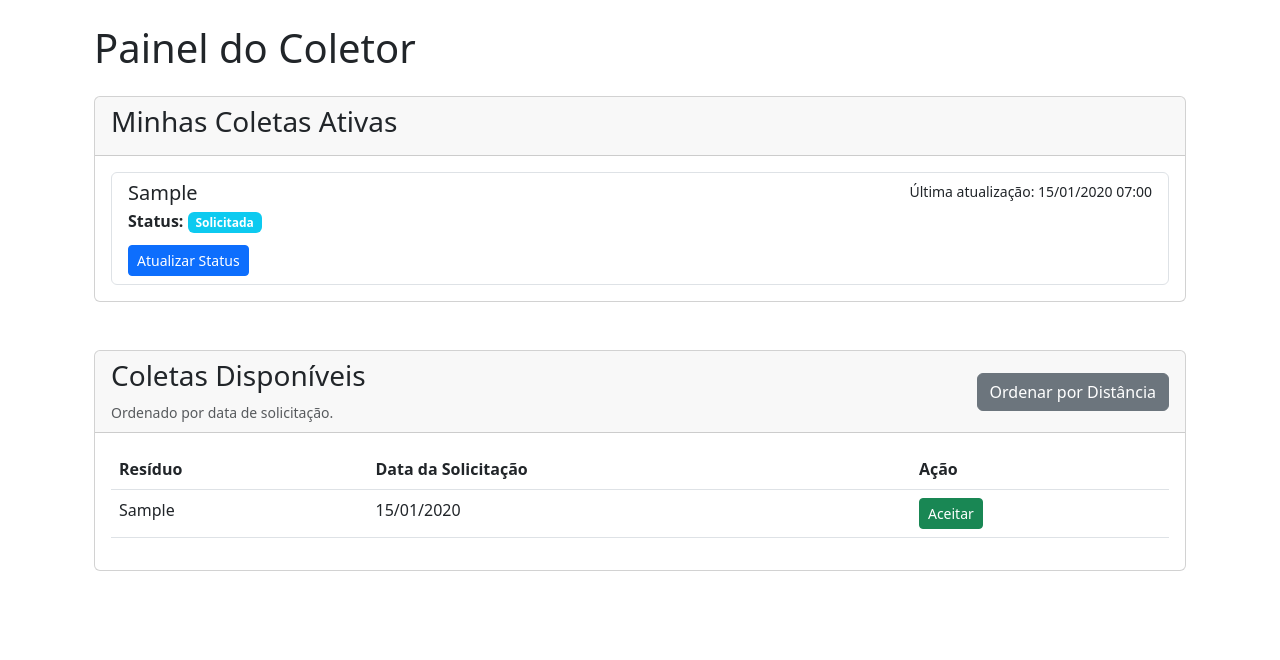
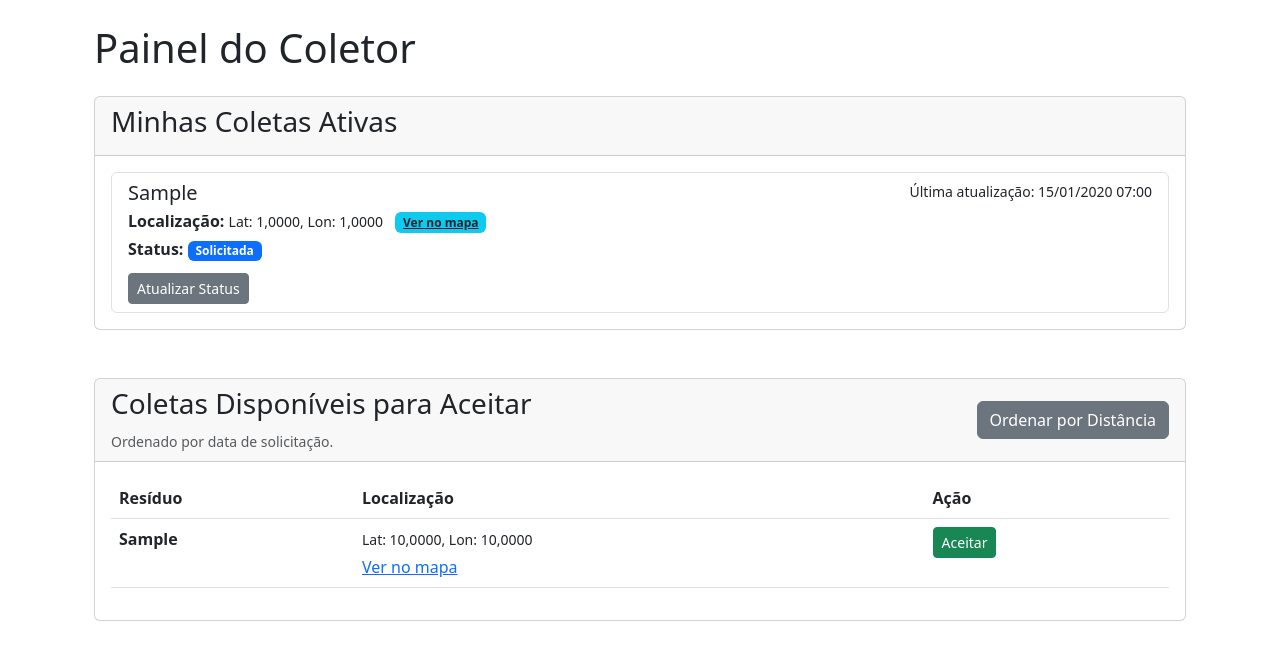
Before and after one commit to ES2-UFPI/ReciclAI-grupo-5, a Django app: template Rec/reciclAI/templates/reciclAI/collector_dashboard.html in a window 1280 px wide. Shown: the part 56-716 px from the top of the page. Run offline with Django 5.2, Linux system fonts and the light colour scheme; tables that the repository leaves empty hold one stand-in row (values such as "Sample post"); the template is opened without the code that fills it: values that come from a table or form of the project are taken from there, most other values are stand-ins (such as "Sample title", 1, 10 or a date in 2020); some libraries are stand-ins or nearby versions.

Commit message:
Atualizar exibição de localização e status nas páginas de coleta e painel do coletor, incluindo links para visualização no mapa. (#91)

```diff
--- a/Rec/reciclAI/templates/reciclAI/collector_dashboard.html
+++ b/Rec/reciclAI/templates/reciclAI/collector_dashboard.html
@@ -20,8 +20,13 @@
                                 <h5 class="mb-1">{{ collection.residue.residue_type }}</h5>
                                 <small>Última atualização: {{ collection.updated_at|date:"d/m/Y H:i" }}</small>
                             </div>
-                            <p class="mb-1"><strong>Status:</strong> <span class="badge bg-info">{{ collection.get_status_display }}</span></p>
-                            <a href="{% url 'reciclAI:collection_transition' collection.id %}" class="btn btn-primary btn-sm mt-2">Atualizar Status</a>
+                            <p class="mb-1">
+                                <strong>Localização:</strong>
+                                <small>Lat: {{ collection.latitude|floatformat:4 }}, Lon: {{ collection.longitude|floatformat:4 }}</small>
+                                <a href="https://www.google.com/maps/search/?api=1&query={{ collection.latitude }},{{ collection.longitude }}" target="_blank" class="badge bg-info text-dark ms-2">Ver no mapa</a>
+                            </p>
+                            <p class="mb-1"><strong>Status:</strong> <span class="badge bg-primary">{{ collection.get_status_display }}</span></p>
+                            <a href="{% url 'reciclAI:collection_transition' collection.id %}" class="btn btn-secondary btn-sm mt-2">Atualizar Status</a>
                         </div>
                     {% endfor %}
                 </div>
@@ -35,7 +40,7 @@
     <div class="card">
         <div class="card-header d-flex justify-content-between align-items-center">
             <div>
-                <h3>Coletas Disponíveis</h3>
+                <h3>Coletas Disponíveis para Aceitar</h3>
                 {% if location_shared %}
                     <p class="mb-0 text-success"><small>Ordenado por distância (do mais próximo ao mais distante).</small></p>
                 {% else %}
@@ -51,21 +56,24 @@
                         <thead>
                             <tr>
                                 <th>Resíduo</th>
+                                <th>Localização</th>
                                 {% if location_shared %}
                                     <th>Distância</th>
                                 {% endif %}
-                                <th>Data da Solicitação</th>
                                 <th>Ação</th>
                             </tr>
                         </thead>
                         <tbody>
                             {% for collection in available_collections %}
                                 <tr>
-                                    <td>{{ collection.residue.residue_type }}</td>
+                                    <td><strong>{{ collection.residue.residue_type }}</strong></td>
+                                    <td>
+                                        <small>Lat: {{ collection.latitude|floatformat:4 }}, Lon: {{ collection.longitude|floatformat:4 }}</small>
+                                        <a href="https://www.google.com/maps/search/?api=1&query={{ collection.latitude }},{{ collection.longitude }}" target="_blank" class="d-block mt-1">Ver no mapa</a>
+                                    </td>
                                     {% if location_shared and collection.distance is not None %}
                                         <td><strong>{{ collection.distance|floatformat:2 }} km</strong></td>
                                     {% endif %}
-                                    <td>{{ collection.created_at|date:"d/m/Y" }}</td>
                                     <td>
                                         <form action="{% url 'reciclAI:accept_collection' collection.id %}" method="post" class="d-inline">
                                             {% csrf_token %}
@@ -103,7 +111,6 @@ document.addEventListener('DOMContentLoaded', function() {
             const lat = position.coords.latitude;
             const lon = position.coords.longitude;
 
-            // Recarrega a página com as coordenadas na URL
             const currentUrl = new URL(window.location.href);
             currentUrl.searchParams.set('lat', lat.toFixed(6));
             currentUrl.searchParams.set('lon', lon.toFixed(6));
--- a/Rec/reciclAI/views.py
+++ b/Rec/reciclAI/views.py
@@ -263,7 +263,7 @@ def accept_collection(request, collection_id):
 
     collection = get_object_or_404(Collection, id=collection_id)
 
-    if collection.status != "SOLICITTA":
+    if collection.status != "SOLICITADA":
         messages.error(request, "Esta coleta não está mais disponível.")
         return redirect("reciclAI:collector_dashboard")
 
```
Also changed, not shown: Rec/reciclAI/templates/reciclAI/collection_transition.html (+7 -2 lines).
